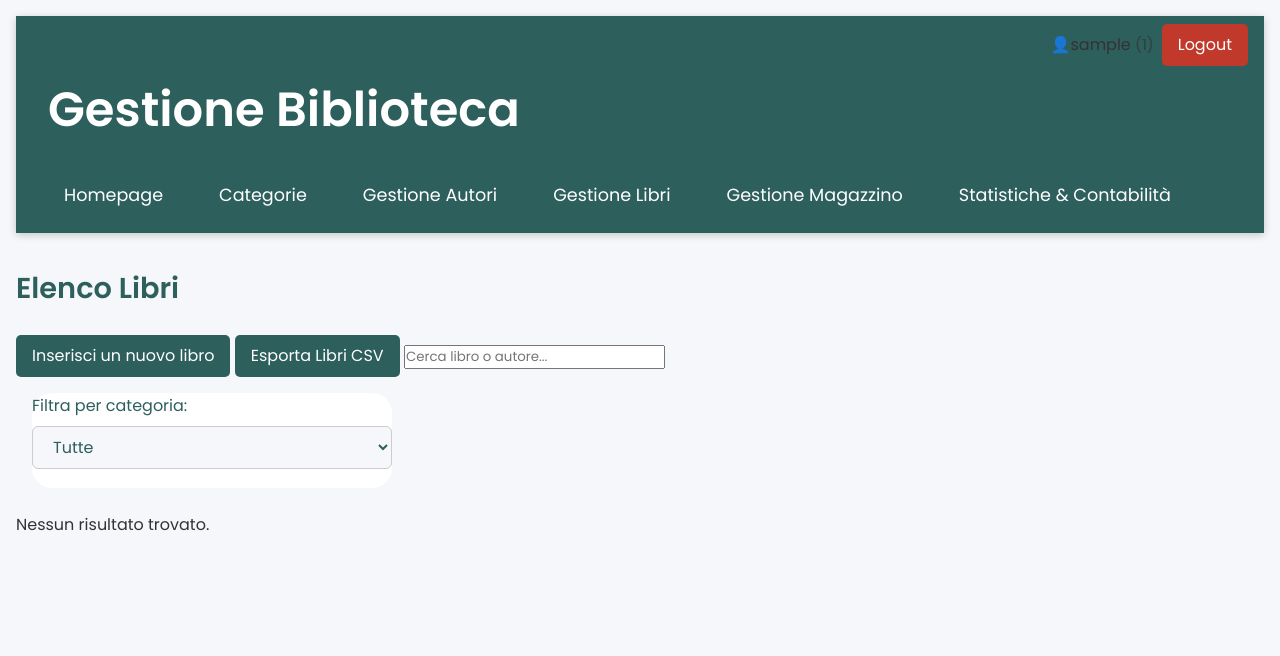
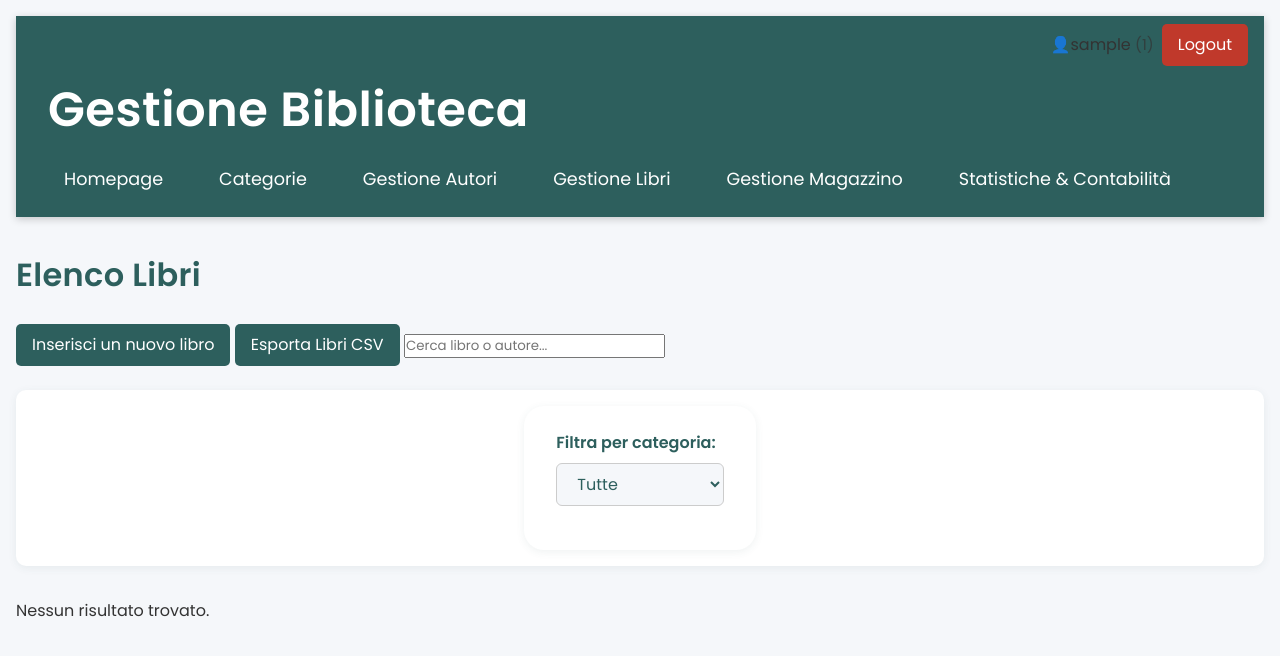
Before and after one commit to RickBigs/BibliotecaGestionale, a PHP site: page /libri.php in a window 1280 px wide. Shown: the top 656 px of the page. Run offline with PHP 8.4, Linux system fonts and the light colour scheme; the visitor is signed in with stand-in values (Sample User, id 1); data that the repository does not hold is empty.

Commit message:
new site

```diff
--- a/styles.css
+++ b/styles.css
@@ -1,22 +1,111 @@
-/* Reset */
+/* =====================
+   RESET & BASE
+====================== */
 * {
     margin: 0;
     padding: 0;
     box-sizing: border-box;
-    font-family: 'poppins', Tahoma, Geneva, Verdana, sans-serif;
+    font-family: 'Poppins', Tahoma, Geneva, Verdana, sans-serif;
 }
-/*carico e scarico */
+body {
+    background-color: #f5f7fa;
+    color: #333;
+    line-height: 1.6;
+    padding: 1rem;
+}
 
+/* =====================
+   HEADER & NAVBAR
+====================== */
+header {
+    background-color: #2d5f5d;
+    color: white;
+    padding: 1.5rem 2rem;
+    box-shadow: 0 2px 8px rgba(0, 0, 0, 0.2);
+}
+#title-header {
+    font-size: 3rem;
+    color: #ffffff;
+}
+#navbar {
+    font-size: 1.1rem;
+    display: flex;
+    justify-content: space-between;
+    align-items: center;
+    flex-wrap: wrap;
+    gap: 1rem;
+    margin-top: 1rem;
+}
+nav ul {
+    list-style: none;
+    display: flex;
+    gap: 1.5rem;
+    margin: 0;
+}
+nav ul li a {
+    color: white;
+    text-decoration: none;
+    padding: 0.5rem 1rem;
+    border-radius: 6px;
+    transition: background 0.3s;
+}
+nav ul li a:hover,
+nav ul li a.active {
+    background-color: #1c3938;
+}
+
+/* =====================
+   TITOLI
+====================== */
+h1 {
+    margin: 2rem 0 1rem;
+    font-size: 2rem;
+    color: #2d5f5d;
+    font-weight: 700;
+    letter-spacing: 0.01em;
+}
+
+/* =====================
+   TABELLE
+====================== */
+.table-wrapper {
+    overflow-x: auto;
+    background: #fff;
+    border-radius: 10px;
+    box-shadow: 0 2px 8px rgba(45,95,93,0.08);
+    margin: 1.5rem 0;
+    padding: 1rem;
+}
+table {
+    width: 100%;
+    border-collapse: collapse;
+    margin-bottom: 2rem;
+    background-color: white;
+    box-shadow: 0 2px 6px rgba(0,0,0,0.1);
+}
+th, td {
+    padding: 0.75rem 1rem;
+    text-align: left;
+    border-bottom: 1px solid #fdfbfb;
+}
+th {
+    background-color: #2d5f5d;
+    color: white;
+    font-weight: 600;
+}
+tr:nth-child(even) {
+    background-color: #f9f9f9;
+}
+tr:hover {
+    background-color: #eef3f3;
+}
+.riga-movimento {
+    background-color: #e0f7fa;
+}
 .riga-verde {
-    color: #8cca9a;
+    color: #27b446;
 }
 .riga-rosso {
-    color: #ad545b;
-}
-.riga-verde:hover {
-    color: #27b446;
-}
-.riga-rosso:hover {
     color: #c61d2b;
 }
 .testo-verde {
@@ -27,98 +116,45 @@
     color: red;
     font-weight: bold;
 }
-#title-login {
-    font-size: 3rem;
+
+/* =====================
+   FILTRI E WRAPPER
+====================== */
+.filtra-categoria-wrapper, .filtra-wrapper {
+    display: flex;
+    align-items: center;
+    gap: 1.2rem;
+    flex-wrap: wrap;
+    background: #fff;
+    border-radius: 10px;
+    box-shadow: 0 2px 8px rgba(45,95,93,0.08);
+    padding: 1rem 1.5rem;
+    margin-bottom: 2rem;
+    margin-top: 1rem;
+}
+.filtra-categoria-wrapper label, .filtra-wrapper label {
+    font-weight: 600;
     color: #2d5f5d;
-    text-align: center;
-    margin-bottom: 1rem;
+    margin-right: 0.5rem;
 }
-/* Body */
-body {
-    background-color: #f5f7fa;
-    color: #333;
-    line-height: 1.6;
-    padding: 1rem;
+.filtra-categoria-wrapper select, .filtra-wrapper select {
+    min-width: 150px;
+    padding: 0.5rem 1rem;
+    border-radius: 6px;
+    border: 1px solid #ccc;
+    background: #f5f7fa;
+    color: #2d5f5d;
+    font-size: 1rem;
+}
+.filtra-categoria-wrapper .bottone, .filtra-wrapper .bottone {
+    padding: 0.4rem 1rem;
+    font-size: 0.98em;
+    margin-left: 0.5rem;
 }
 
-/* Header */
-header {
-    background-color: #2d5f5d;
-    color: white;
-    padding: 1.5rem 2rem;
-    box-shadow: 0 2px 8px rgba(0, 0, 0, 0.2);
-}
-
-#title-header {
-    font-size: 3rem;
-    color: #ffffff;
-}
-
-/* Navbar */
-#navbar {
-    font-size: 1.1rem;
-    display: flex;
-    justify-content: space-between;
-    align-items: center;
-}
-nav ul {
-    list-style: none;
-    display: flex;
-    gap: 1.5rem;
-    margin-top: 1rem;
-}
-
-nav ul li a {
-    color: white;
-    text-decoration: none;
-    padding: 0.5rem 1rem;
-    border-radius: 6px;
-    transition: background 0.3s ease;
-}
-
-nav ul li a:hover,
-nav ul li a.active {
-    background-color: #1c3938;
-}
-/* Titoli pagine */
-h1 {
-    margin: 2rem 0 1rem;
-    font-size: 1.8rem;
-    color: #2d5f5d;
-}
-
-/* Tabelle */
-table {
-    width: 100%;
-    border-collapse: collapse;
-    margin-bottom: 2rem;
-    background-color: white;
-    box-shadow: 0 2px 6px rgba(0,0,0,0.1);
-}
-
-th, td {
-    padding: 0.75rem 1rem;
-    text-align: left;
-    border-bottom: 1px solid #fdfbfb;
-}
-
-th {
-    background-color: #2d5f5d;
-    color: white;
-    font-weight: 600;
-}
-
-tr:nth-child(even) {
-    background-color: #f9f9f9;
-}
-
-tr:hover {
-    background-color: #eef3f3;
-}
-.riga-movimento {
-    background-color: #e0f7fa;
-}
-/* Bottoni */
+/* =====================
+   BOTTONI
+====================== */
 .bottone, .btn-add {
     display: inline-block;
     padding: 0.5rem 1rem;
@@ -127,60 +163,70 @@ tr:hover {
     color: white;
     text-decoration: none;
     border-radius: 5px;
-    transition: background 0.3s ease;
+    border: none;
+    font-weight: 500;
+    transition: background 0.3s;
+    cursor: pointer;
 }
-
 .bottone:hover, .btn-add:hover {
     background-color: #1c3938;
 }
+.bottone-elimina {
+    background: #ef4444;
+    color: #fff;
+    border: none;
+    border-radius: 5px;
+    padding: 0.5rem 1rem;
+    margin: 0.5rem 0;
+    font-weight: 500;
+    transition: background 0.2s;
+    cursor: pointer;
+}
+.bottone-elimina:hover {
+    background: #b91c1c;
+}
 
-/* Form */
+/* =====================
+   FORM
+====================== */
 form {
     max-width: 600px;
     margin:auto;
     background: white;
     border-radius: 20px;
     gap: 15px;
+    padding: 1.5rem 2rem;
+    box-shadow: 0 2px 8px rgba(45,95,93,0.08);
 }
-
 form label {
     display: flex;
     margin-bottom: 0.5rem;
     font-weight: 500;
 }
-
-form input, form select {
+form input, form select, form textarea {
     width: 100%;
     padding: 0.7rem;
     margin-bottom: 1.2rem;
     border: 1px solid #ccc;
     border-radius: 6px;
+    font-size: 1rem;
+    background: #f8fafc;
 }
-#form-login {
+form textarea {
+    min-height: 80px;
+    resize: vertical;
+}
+
+#form-login, #form-libro, #form-autore, #form-magazzino {
     width: 100%;
     padding: 0.7rem;
     margin-bottom: 1.2rem;
     border-radius: 6px;
 }
-#form-libro {
- width: 100%;
-    padding: 0.7rem;
-    margin-bottom: 1.2rem;
-    border-radius: 6px;
-}
-#form-autore {
- width: 100%;
-    padding: 0.7rem;
-    margin-bottom: 1.2rem;
-    border-radius: 6px;
-}
-#form-magazzino {
- width: 100%;
-    padding: 0.7rem;
-    margin-bottom: 1.2rem;
-    border-radius: 6px;
-}
-/* Alert success/error */
+
+/* =====================
+   ALERT
+====================== */
 .alert-success {
     background-color: #d4edda;
     color: #155724;
@@ -237,68 +270,44 @@ form input, form select {
     background: #1c3938;
 }
 
-/* Filtra Categoria */
-.filtra-categoria-wrapper {
- margin-bottom: 1rem;
- padding: 0.5rem 1rem;
- width: 100%;
- max-width: 400px;
-}
-.filtra-categoria-wrapper label {
-    font-weight: 100;
-    color: #2d5f5d;
-    margin-right: 0.5rem;
-}
-.filtra-categoria-wrapper form {
-    font-weight: 100;
-    color: #2d5f5d;
-    margin-right: 0.5rem;
-}
-.filtra-categoria-wrapper select {
-    min-width: 150px;
-    padding: 0.5rem 1rem;
-    border-radius: 6px;
-    border: 1px solid #ccc;
-    background: #f5f7fa;
-    color: #2d5f5d;
-    font-size: 1rem;
-}
-.filtra-categoria-wrapper .bottone {
-    padding: 0.4rem 1rem;
-    font-size: 0.98em;
-    margin-left: 0.5rem;
+/* =====================
+   RESPONSIVE
+====================== */
+@media (max-width: 900px) {
+    .table-wrapper, form {
+        padding: 1rem 0.5rem;
+    }
+    h1 {
+        font-size: 1.3rem;
+    }
 }
 @media (max-width: 600px) {
-    .filtra-categoria-wrapper {
+    .filtra-categoria-wrapper, .filtra-wrapper {
         flex-direction: column;
         align-items: stretch;
         gap: 0.7rem;
         padding: 0.7rem 0.5rem;
     }
-    .filtra-categoria-wrapper label {
+    .filtra-categoria-wrapper label, .filtra-wrapper label {
         margin-bottom: 0.2rem;
     }
     nav ul {
         flex-wrap: wrap;
         justify-content: center;
     }
-
     table, thead, tbody, th, td, tr {
         display: block;
     }
-
     th {
         position: sticky;
         top: 0;
     }
-
     td {
         border: none;
         border-bottom: 1px solid #ddd;
         position: relative;
         padding-left: 50%;
     }
-
     td::before {
         position: absolute;
         top: 50%;
```
Also changed, not shown: other parts of styles.css (+40 -25 lines).
